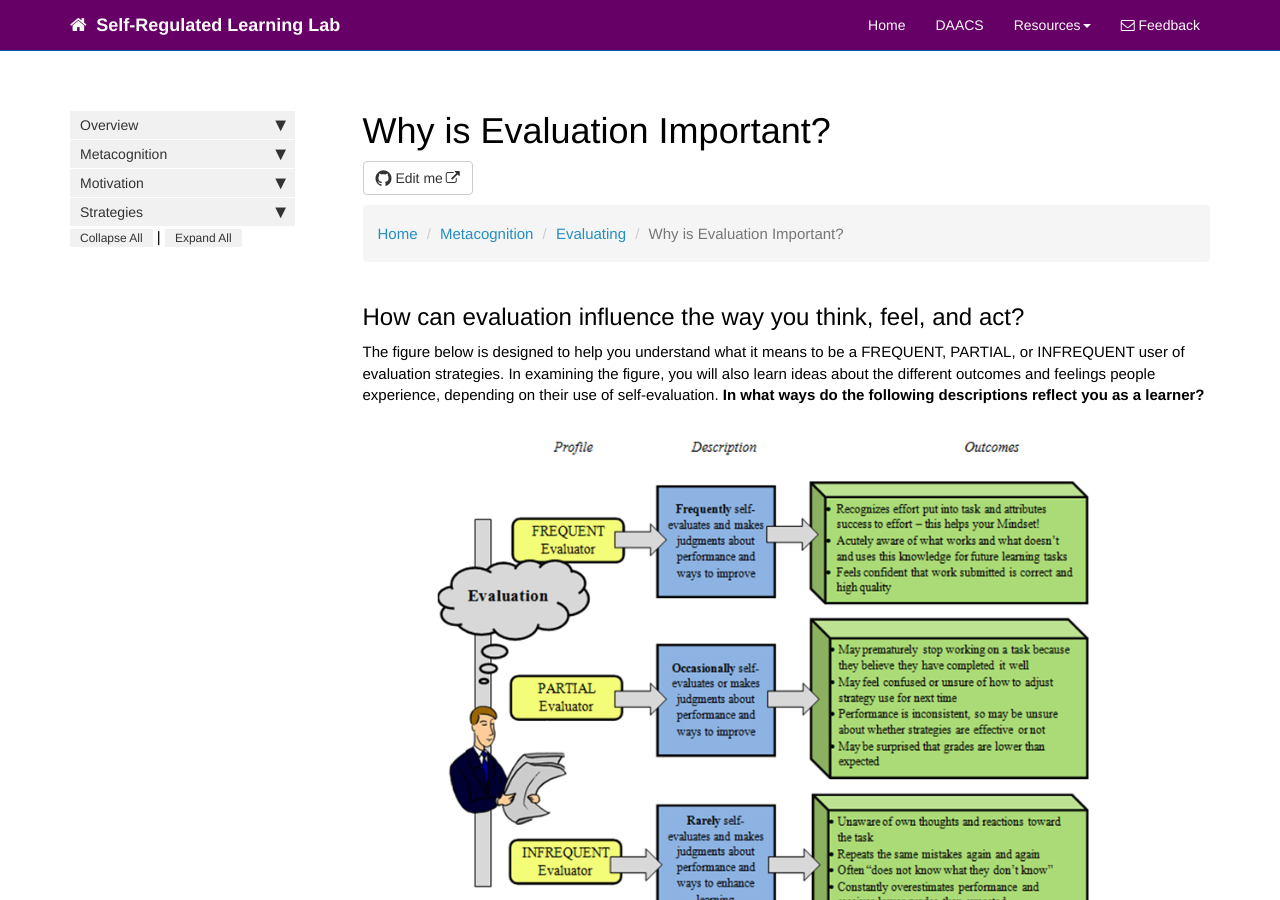
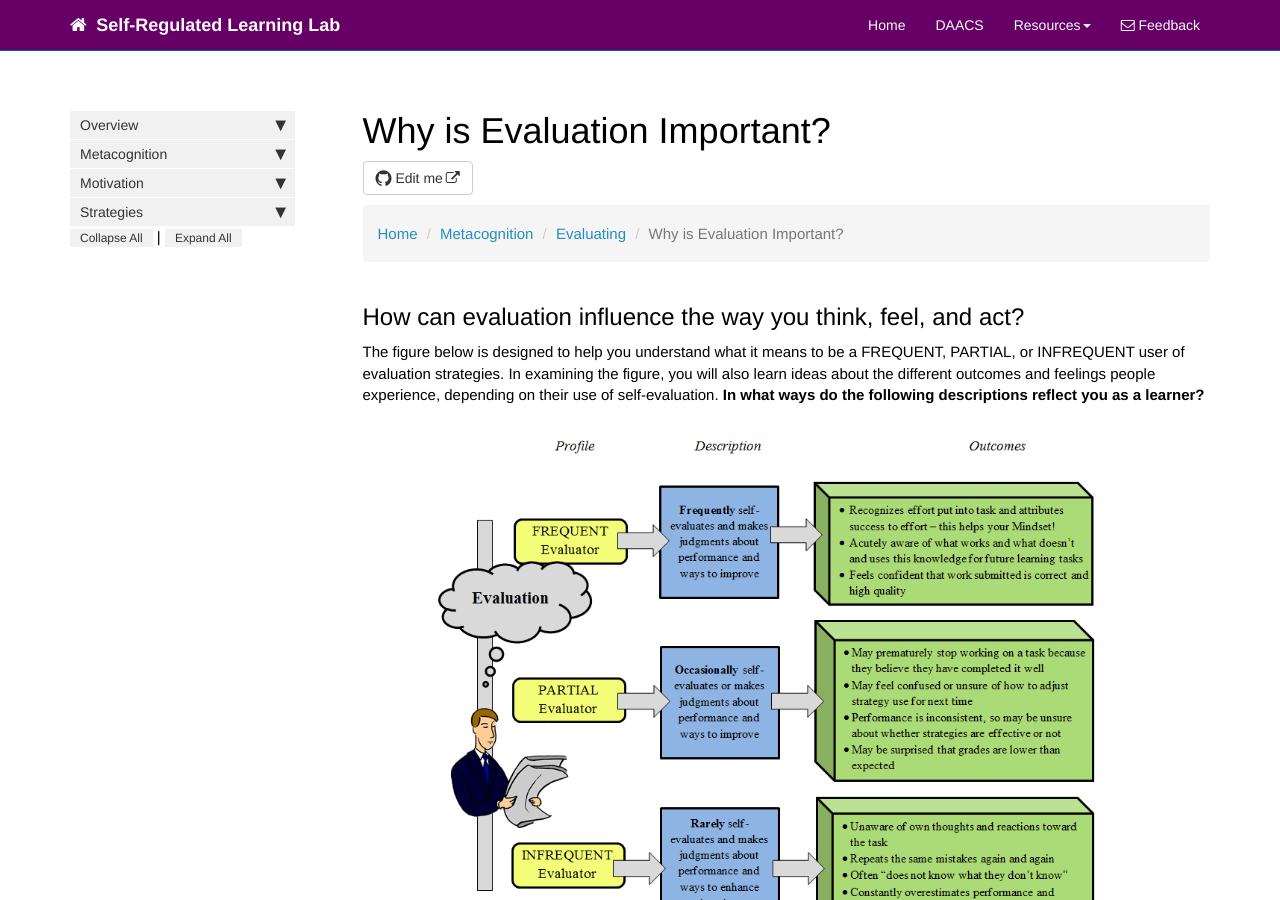
Before and after one commit to dfranklin02/SRL, a Jekyll site: the page built from docs/pages/metacognition/metacognition_evaluation_importance.md, in a window 1280 px wide and 900 px high. Built offline with Jekyll 4.4.1, drawn with Linux system fonts in a browser that asks for light colours; nearby versions of some CDN libraries; comment, search, counter and statistics services are not loaded.

Commit message:
Update metacognition_evaluation_importance.md

```diff
--- a/docs/pages/metacognition/metacognition_evaluation_importance.md
+++ b/docs/pages/metacognition/metacognition_evaluation_importance.md
@@ -19,7 +19,7 @@ toc: false
 
 The figure below is designed to help you understand what it means to be a FREQUENT, PARTIAL, or INFREQUENT user of evaluation strategies. In examining the figure, you will also learn ideas about the different outcomes and feelings people experience, depending on their use of self-evaluation. **In what ways do the following descriptions reflect you as a learner?**
 
-<center><img src='images/Evaluation-Learning.png' alt='Evaluating Influence' /></center>
+<center><img src='images/Evaluation-LEARN.PNG' alt='Evaluating Influence' /></center>
 
 
 {% include footers/evaluation_footer.html %}
```
